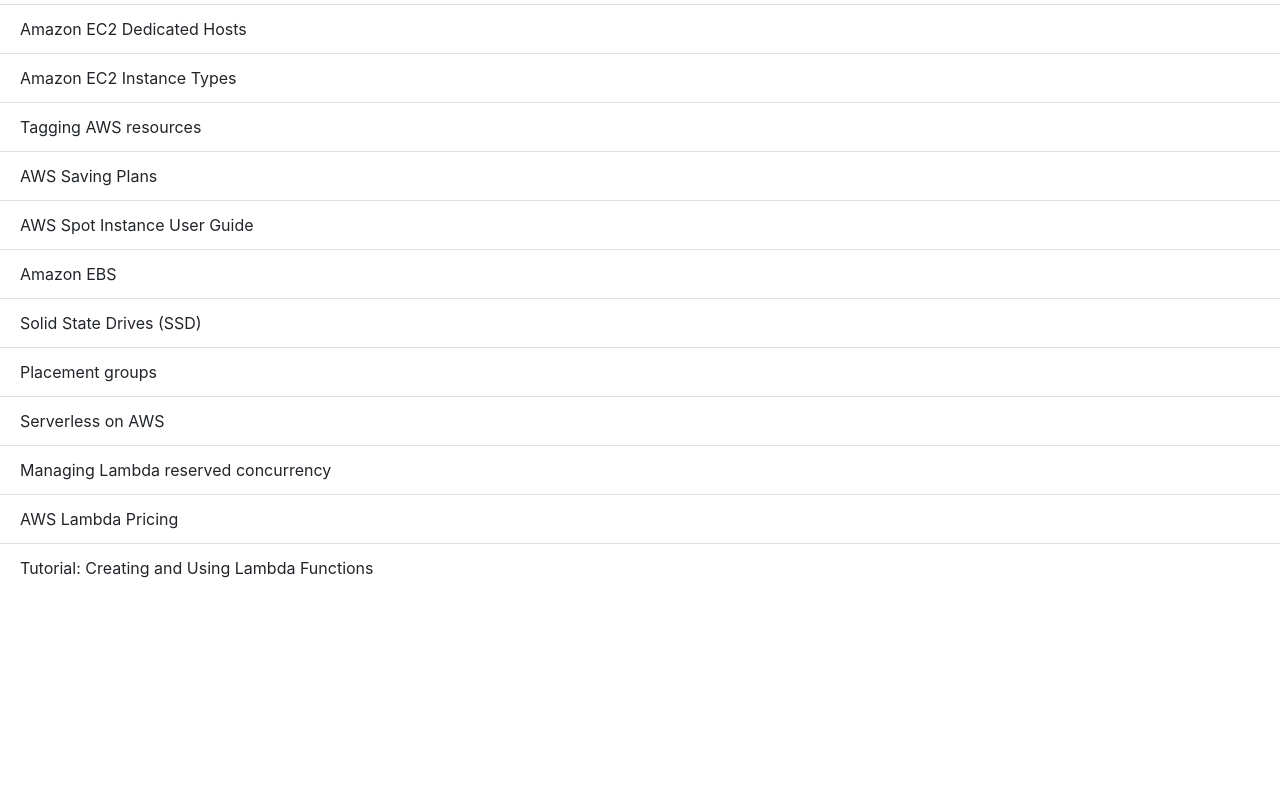
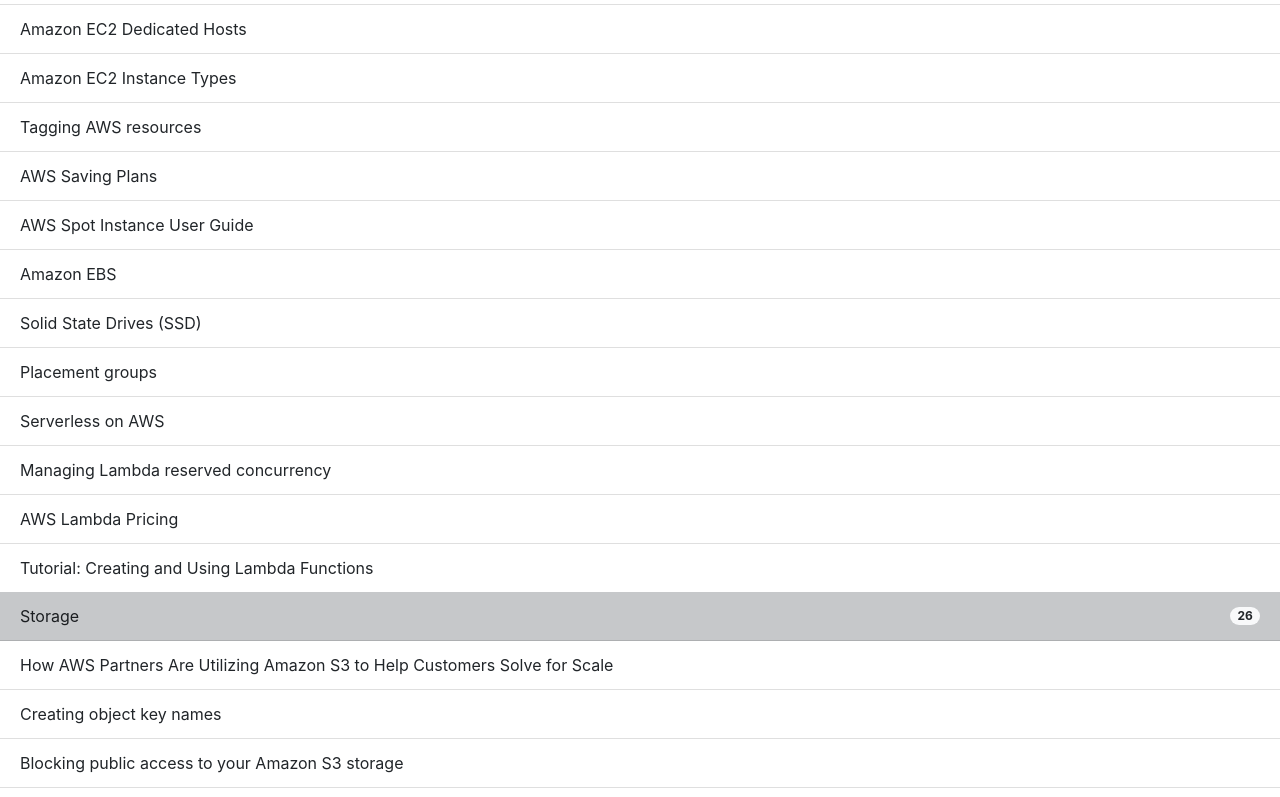
Before and after one commit to youssouphSagna/architecting-on-aws, an Angular app: page / in a window 1280 px wide. Shown: the part 2000-2797 px from the top of the page. Before the commit the page ends 2592 px from the top, so only its background shows below. Built offline with nearby package versions, Linux system fonts and the light colour scheme.

Commit message:
complete module 5 storage

```diff
--- a/src/app/data/module5.json
+++ b/src/app/data/module5.json
@@ -1,10 +1,106 @@
 [
   {
-    "name": "AWS QwikLabs",
-    "url": "https://aws.qwiklabs.com/"
+    "name": "How AWS Partners Are Utilizing Amazon S3 to Help Customers Solve for Scale",
+    "url": "https://aws.amazon.com/blogs/apn/how-aws-partners-are-utilizing-amazon-s3-to-help-customers-solve-for-scale/"
   },
   {
-    "name": "Vital Source (Slides)",
-    "url": "https://bookshelf.vitalsource.com/#/"
+    "name": "Creating object key names",
+    "url": "https://docs.aws.amazon.com/AmazonS3/latest/userguide/object-keys.html"
+  },
+  {
+    "name": "Blocking public access to your Amazon S3 storage",
+    "url": "https://docs.aws.amazon.com/AmazonS3/latest/userguide/access-control-block-public-access.html"
+  },
+  {
+    "name": "Using versioning in S3 buckets",
+    "url": "https://docs.aws.amazon.com/AmazonS3/latest/dev/Versioning.html"
+  },
+  {
+    "name": "Using S3 Object Lock",
+    "url": "https://docs.aws.amazon.com/AmazonS3/latest/userguide/object-lock.html"
+  },
+  {
+    "name": "Amazon S3 Glacier storage classes",
+    "url": "https://aws.amazon.com/glacier/"
+  },
+  {
+    "name": "Amazon S3 pricing",
+    "url": "https://aws.amazon.com/glacier/pricing/"
+  },
+  {
+    "name": "Transitioning objects using Amazon S3 Lifecycle",
+    "url": "https://docs.aws.amazon.com/AmazonS3/latest/userguide/lifecycle-transition-general-considerations.html"
+  },
+  {
+    "name": "Managing your storage lifecycle",
+    "url": "https://docs.aws.amazon.com/AmazonS3/latest/userguide/object-lifecycle-mgmt.html"
+  },
+  {
+    "name": "Protecting data using server-side encryption",
+    "url": "https://docs.aws.amazon.com/AmazonS3/latest/userguide/serv-side-encryption.html"
+  },
+  {
+    "name": "Amazon S3 Replication",
+    "url": "https://aws.amazon.com/s3/features/replication/"
+  },
+  {
+    "name": "How to meet business data resiliency with Amazon S3 cross-Region replication",
+    "url": "https://aws.amazon.com/blogs/publicsector/how-to-meet-business-data-resiliency-s3-cross-region-replication/"
+  },
+  {
+    "name": "Reliable event processing with Amazon S3 event notifications on the AWS Storage Blog",
+    "url": "https://aws.amazon.com/blogs/storage/reliable-event-processing-with-amazon-s3-event-notifications/"
+  },
+  {
+    "name": "S3 Transfer Acceleration",
+    "url": "https://aws.amazon.com/s3/transfer-acceleration/"
+  },
+  {
+    "name": "Uploading and copying objects using multipart upload",
+    "url": "https://docs.aws.amazon.com/AmazonS3/latest/userguide/mpuoverview.html"
+  },
+  {
+    "name": "Introducing Amazon S3 Object Lambda – Use Your Code to Process Data as It Is Being Retrieved from S3",
+    "url": "https://aws.amazon.com/blogs/aws/introducing-amazon-s3-object-lambda-use-your-code-to-process-data-as-it-is-being-retrieved-from-s3/"
+  },
+  {
+    "name": "Amazon S3 pricing",
+    "url": "https://aws.amazon.com/s3/pricing/"
+  },
+  {
+    "name": "Amazon S3 pricing",
+    "url": "https://aws.amazon.com/efs/enterprise-applications/"
+  },
+  {
+    "name": "Windows home directories made easy with Amazon FSx",
+    "url": "https://aws.amazon.com/blogs/storage/windows-home-directories-and-file-shares-made-easy-with-amazon-fsx/"
+  },
+  {
+    "name": "Mounting from an Amazon Elastic Compute Cloud instance",
+    "url": "https://docs.aws.amazon.com/fsx/latest/LustreGuide/mounting-ec2-instance.html"
+  },
+  {
+    "name": "Comparing your on-premises storage patterns with AWS Storage services",
+    "url": "https://aws.amazon.com/blogs/storage/comparing-your-on-premises-storage-patterns-with-aws-storage-services/"
+  },
+  {
+    "name": "AWS Snowcone",
+    "url": "https://aws.amazon.com/snowcone/"
+  },
+  {
+    "name": "AWS Snowball FAQs",
+    "url": "https://aws.amazon.com/snowball/faqs/"
+  },
+  {
+    "name": "AWS Snowball Edge Specifications",
+    "url": "https://docs.aws.amazon.com/snowball/latest/developer-guide/specifications.html"
+  },
+  {
+    "name": "AWS Snowmobile",
+    "url": "https://aws.amazon.com/snowmobile/"
+  },
+  {
+    "name": "Protecting Data On Your Device",
+    "url": "https://docs.aws.amazon.com/snowball/latest/ug/data-protection-device.html"
   }
 ]
--- a/src/app/lien.service.ts
+++ b/src/app/lien.service.ts
@@ -9,6 +9,7 @@
 import * as module2Data from './data/module2.json';
 import * as module3Data from './data/module3.json';
 import * as module4Data from './data/module4.json';
+import * as module5Data from './data/module5.json';
 
 @Injectable()
 export class LienService {
@@ -18,6 +19,7 @@
   module_02: Lien[] = [];
   module_03: Lien[] = [];
   module_04: Lien[] = [];
+  module_05: Lien[] = [];
 
   constructor() {
     this.importModule0();
@@ -25,6 +27,7 @@
     this.importModule2();
     this.importModule3();
     this.importModule4();
+    this.importModule5();
 
     this.liens = [
       ...this.module_00,
@@ -32,6 +35,7 @@
       ...this.module_02,
       ...this.module_03,
       ...this.module_04,
+      ...this.module_05,
     ];
   }
 
@@ -60,6 +64,11 @@
     this.module_04.forEach((lien) => (lien.category = Category.MODULE_4));
   }
 
+  importModule5() {
+    this.module_05 = (module5Data as any).default as Lien[];
+    this.module_05.forEach((lien) => (lien.category = Category.MODULE_5));
+  }
+
   get list() {
     return from(this.liens).pipe(customOp());
   }
```
